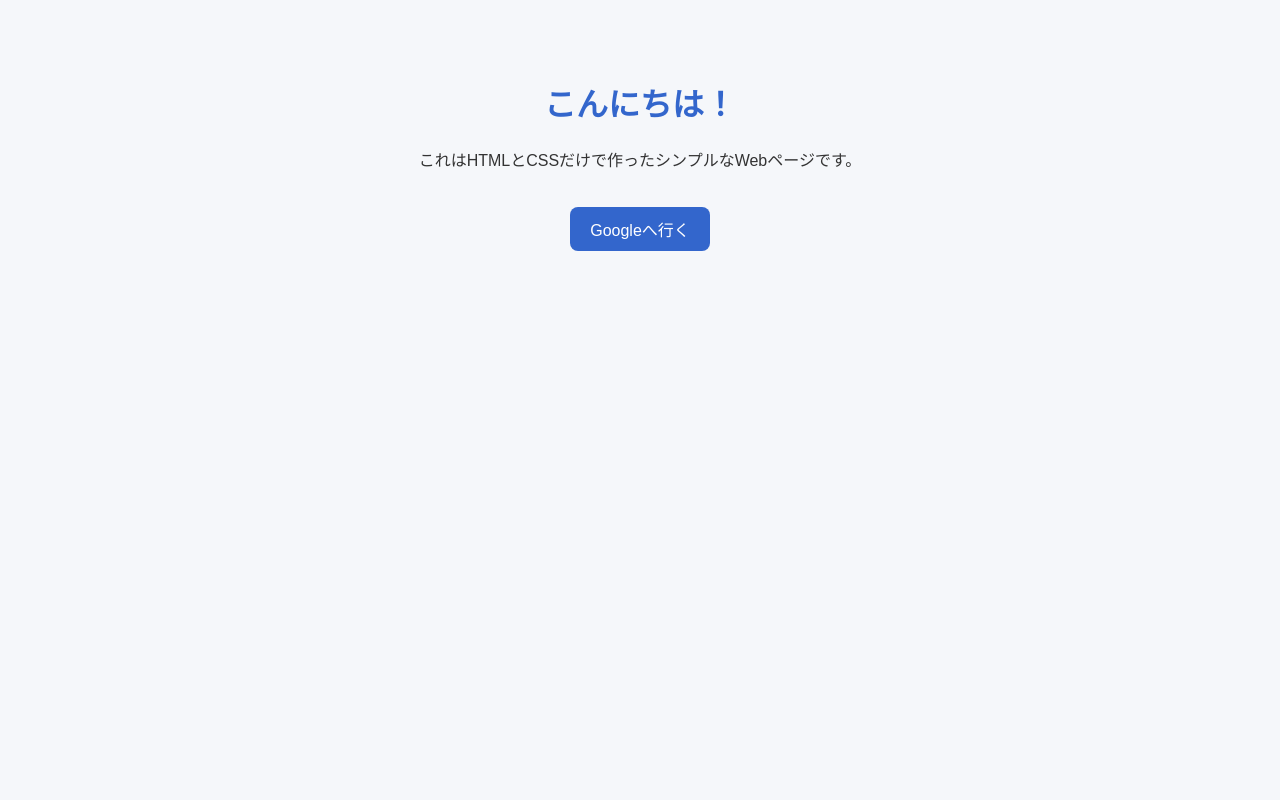
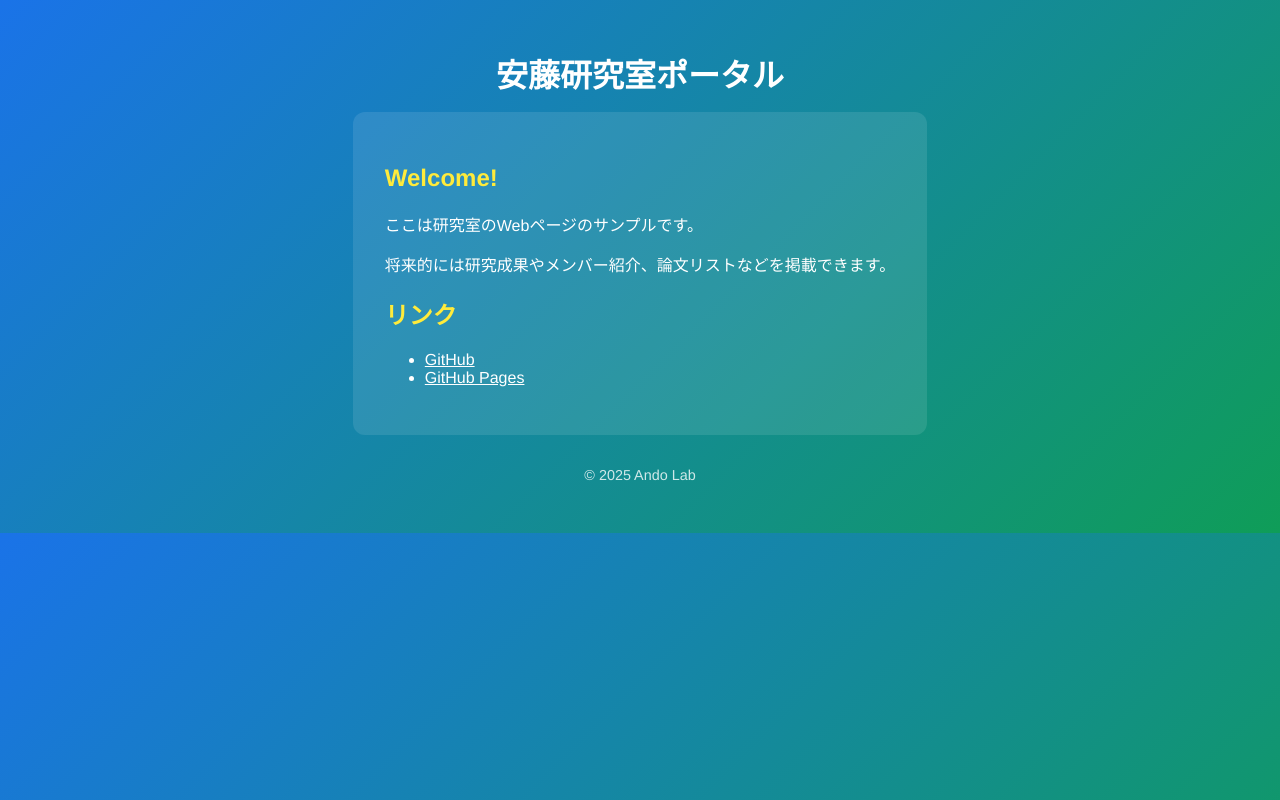
Before and after one commit to ando2800/web, a plain HTML site: page index.html in a window 1280 px wide. Drawn offline with Linux system fonts and the light colour scheme.

Commit message:
Revise index.html for improved layout and content

```diff
--- a/index.html
+++ b/index.html
@@ -1,38 +1,59 @@
 <!DOCTYPE html>
 <html lang="ja">
 <head>
-  <meta charset="UTF-8">
-  <title>安藤輝哉のページ</title>
+  <meta charset="UTF-8" />
+  <meta name="viewport" content="width=device-width, initial-scale=1.0" />
+  <title>安藤研究室ポータル</title>
   <style>
     body {
-      font-family: sans-serif;
-      background: #f5f7fa;
+      font-family: "Helvetica Neue", sans-serif;
+      margin: 0;
+      background: linear-gradient(135deg, #1a73e8, #0f9d58);
+      color: white;
       text-align: center;
       padding: 50px;
     }
-    h1 {
-      color: #3366cc;
+    header {
+      font-size: 2rem;
+      margin-bottom: 1rem;
+      font-weight: bold;
     }
-    p {
-      color: #333;
+    main {
+      background: rgba(255, 255, 255, 0.1);
+      padding: 2rem;
+      border-radius: 12px;
+      display: inline-block;
+      text-align: left;
+      max-width: 600px;
+    }
+    h2 {
+      color: #ffeb3b;
     }
     a {
-      display: inline-block;
-      margin-top: 20px;
-      padding: 10px 20px;
-      background: #3366cc;
-      color: white;
-      text-decoration: none;
-      border-radius: 8px;
+      color: #fff;
+      text-decoration: underline;
     }
-    a:hover {
-      background: #224499;
+    footer {
+      margin-top: 2rem;
+      font-size: 0.9rem;
+      opacity: 0.8;
     }
   </style>
 </head>
 <body>
-  <h1>こんにちは！</h1>
-  <p>これはHTMLとCSSだけで作ったシンプルなWebページです。</p>
-  <a href="https://www.google.com">Googleへ行く</a>
+  <header>安藤研究室ポータル</header>
+  <main>
+    <h2>Welcome!</h2>
+    <p>ここは研究室のWebページのサンプルです。</p>
+    <p>将来的には研究成果やメンバー紹介、論文リストなどを掲載できます。</p>
+    <h2>リンク</h2>
+    <ul>
+      <li><a href="https://github.com/">GitHub</a></li>
+      <li><a href="https://pages.github.com/">GitHub Pages</a></li>
+    </ul>
+  </main>
+  <footer>
+    © 2025 Ando Lab
+  </footer>
 </body>
 </html>
```
